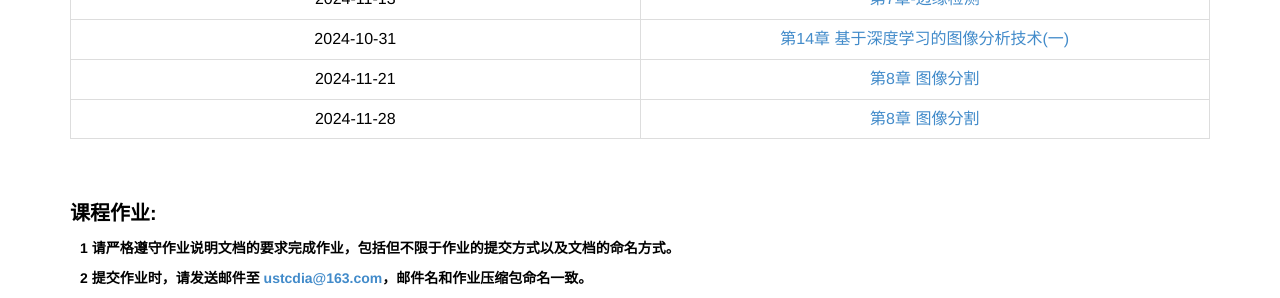
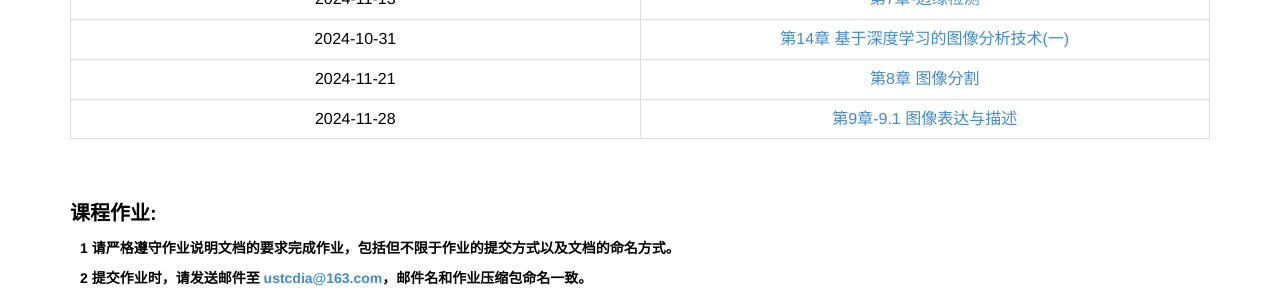
Before and after one commit to ustc-dia/ustc-dia.github.io, a Jekyll site: the page index.html, which Jekyll copies as it is, in a window 1280 px wide and 900 px high, scrolled down 954 px. Shown: the part 150-448 px from the top of the window. Built offline with Jekyll 4.4.1, drawn with Linux system fonts in a browser that asks for light colours.

Commit message:
Update index.html

```diff
--- a/index.html
+++ b/index.html
@@ -208,7 +208,7 @@
                 </tr>
                 <tr>
                     <td>2024-11-28</td>
-                    <td><a href="./slides_2024_autumn/第9章-9.1 图像表达与描述-new.pdf" target="_blank">第8章 图像分割</a></td>
+                    <td><a href="./slides_2024_autumn/第9章-9.1 图像表达与描述-new.pdf" target="_blank">第9章-9.1 图像表达与描述</a></td>
                 </tr>
             </tbody>
         </table>
```
